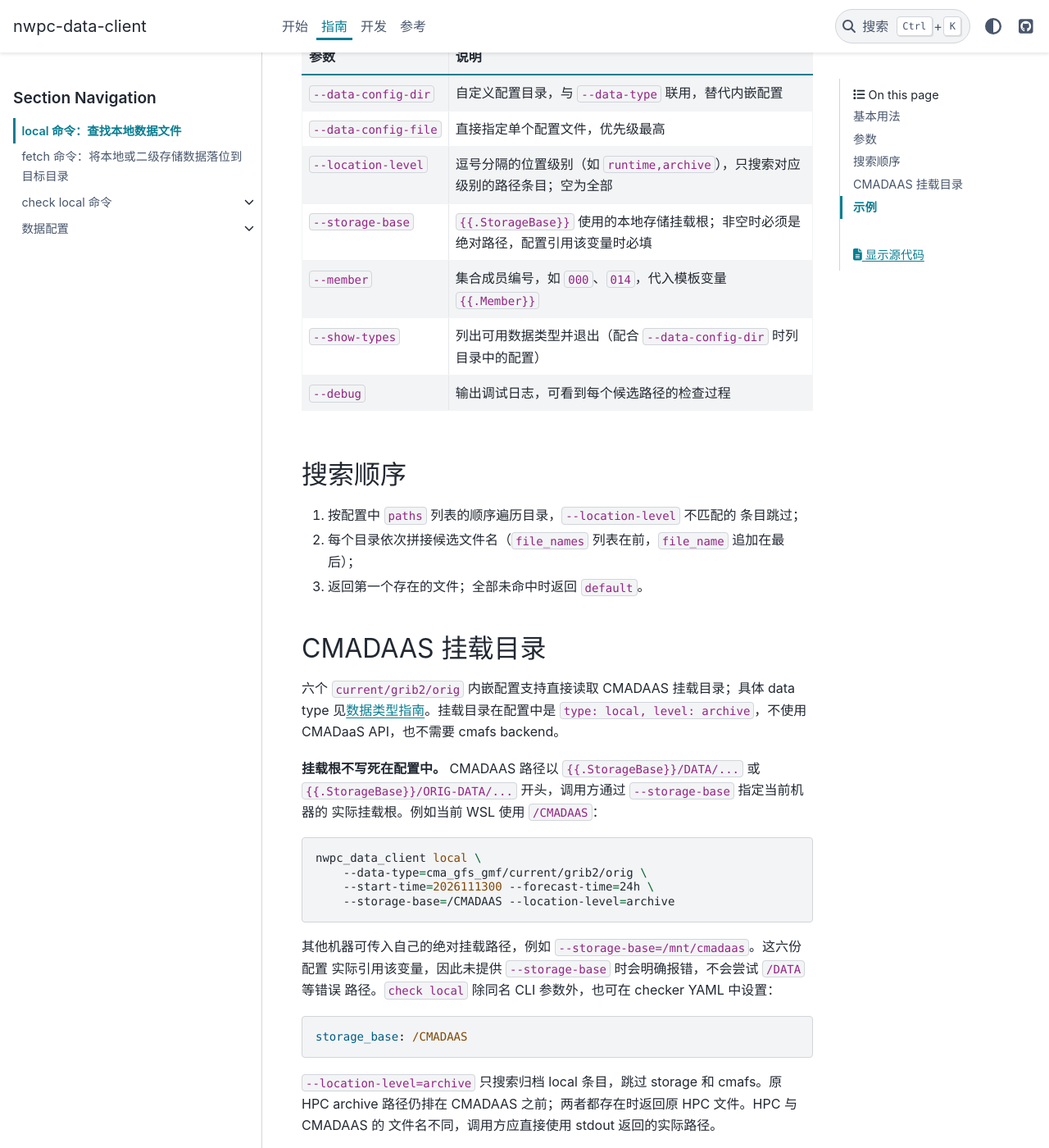
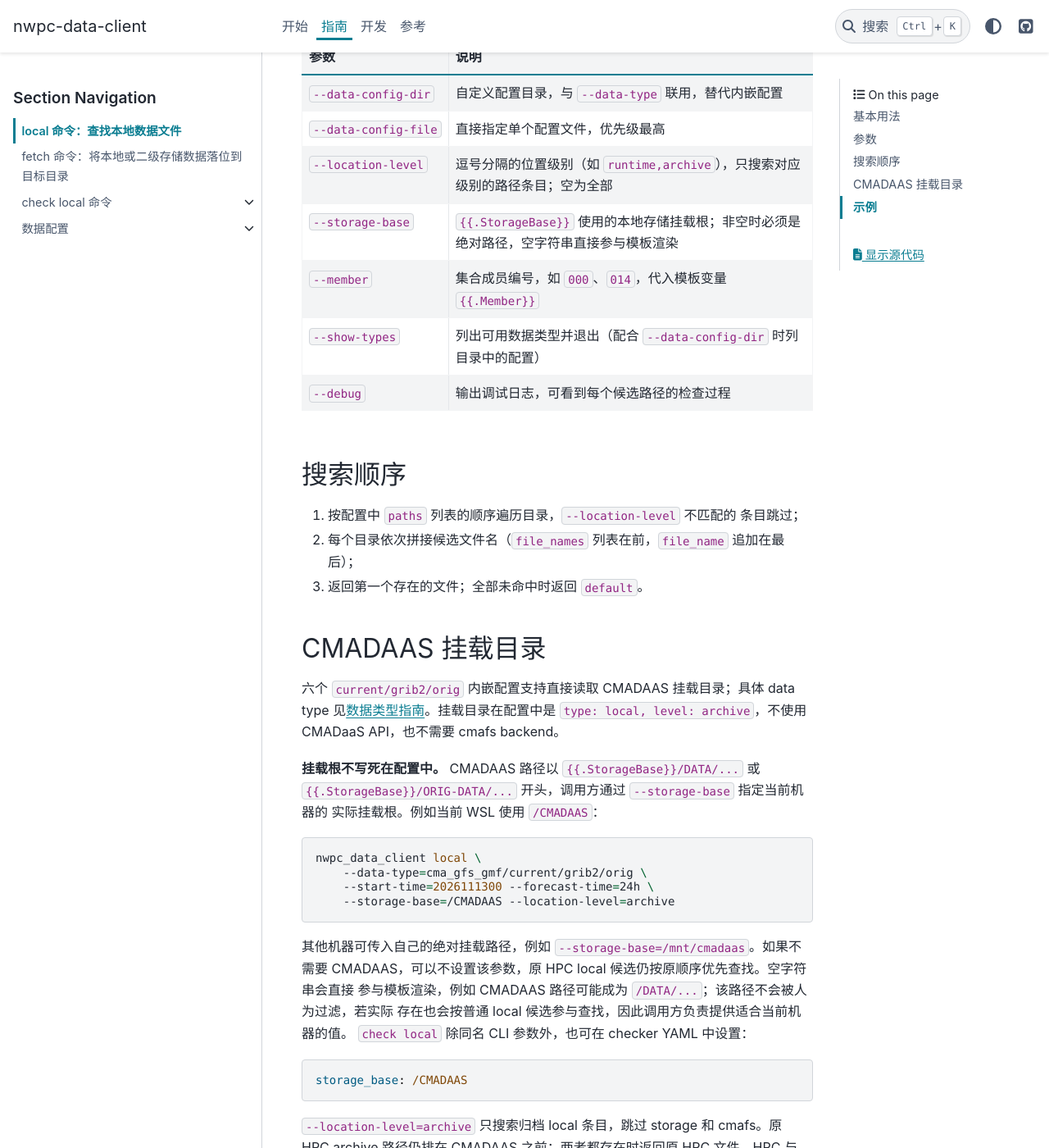
Before and after one commit to cemc-oper/nwpc-data-client, a Sphinx documentation site: the page built from docs/source/guide/local/index.md, in a window 1280 px wide and 1400 px high, scrolled down 895 px. Shown: the whole window at 82% size. Built offline with Sphinx 7.4.7 and the PyData theme 0.15.4, drawn with Linux system fonts in a browser that asks for light colours.

Commit message:
:bug: Allow empty StorageBase for non-CMADAAS lookups
- Pass empty StorageBase values directly to whole-file templates
- Keep HPC sources available without requiring a CMADAAS mount root
- Update regression tests and documentation for empty-value behavior

````diff
--- a/docs/source/guide/local/index.md
+++ b/docs/source/guide/local/index.md
@@ -32,7 +32,7 @@ nwpc_data_client local \
 | `--data-config-dir` | 自定义配置目录，与 `--data-type` 联用，替代内嵌配置 |
 | `--data-config-file` | 直接指定单个配置文件，优先级最高 |
 | `--location-level` | 逗号分隔的位置级别（如 `runtime,archive`），只搜索对应级别的路径条目；空为全部 |
-| `--storage-base` | `{{.StorageBase}}` 使用的本地存储挂载根；非空时必须是绝对路径，配置引用该变量时必填 |
+| `--storage-base` | `{{.StorageBase}}` 使用的本地存储挂载根；非空时必须是绝对路径，空字符串直接参与模板渲染 |
 | `--member` | 集合成员编号，如 `000`、`014`，代入模板变量 `{{.Member}}` |
 | `--show-types` | 列出可用数据类型并退出（配合 `--data-config-dir` 时列目录中的配置） |
 | `--debug` | 输出调试日志，可看到每个候选路径的检查过程 |
@@ -62,9 +62,11 @@ nwpc_data_client local \
     --storage-base=/CMADAAS --location-level=archive
 ```
 
-其他机器可传入自己的绝对挂载路径，例如 `--storage-base=/mnt/cmadaas`。这六份配置
-实际引用该变量，因此未提供 `--storage-base` 时会明确报错，不会尝试 `/DATA` 等错误
-路径。`check local` 除同名 CLI 参数外，也可在 checker YAML 中设置：
+其他机器可传入自己的绝对挂载路径，例如 `--storage-base=/mnt/cmadaas`。如果不需要
+CMADAAS，可以不设置该参数，原 HPC local 候选仍按原顺序优先查找。空字符串会直接
+参与模板渲染，例如 CMADAAS 路径可能成为 `/DATA/...`；该路径不会被人为过滤，若实际
+存在也会按普通 local 候选参与查找，因此调用方负责提供适合当前机器的值。
+`check local` 除同名 CLI 参数外，也可在 checker YAML 中设置：
 
 ```yaml
 storage_base: /CMADAAS
````
Also changed, not shown: docs/source/guide/fetch/index.md (+6 -4 lines), docs/source/reference/checker-config.md (+1 -1 lines), docs/source/reference/data-config-format.md (+2 -1 lines), docs/source/reference/template-variables.md (+4 -3 lines), 3 other files.
